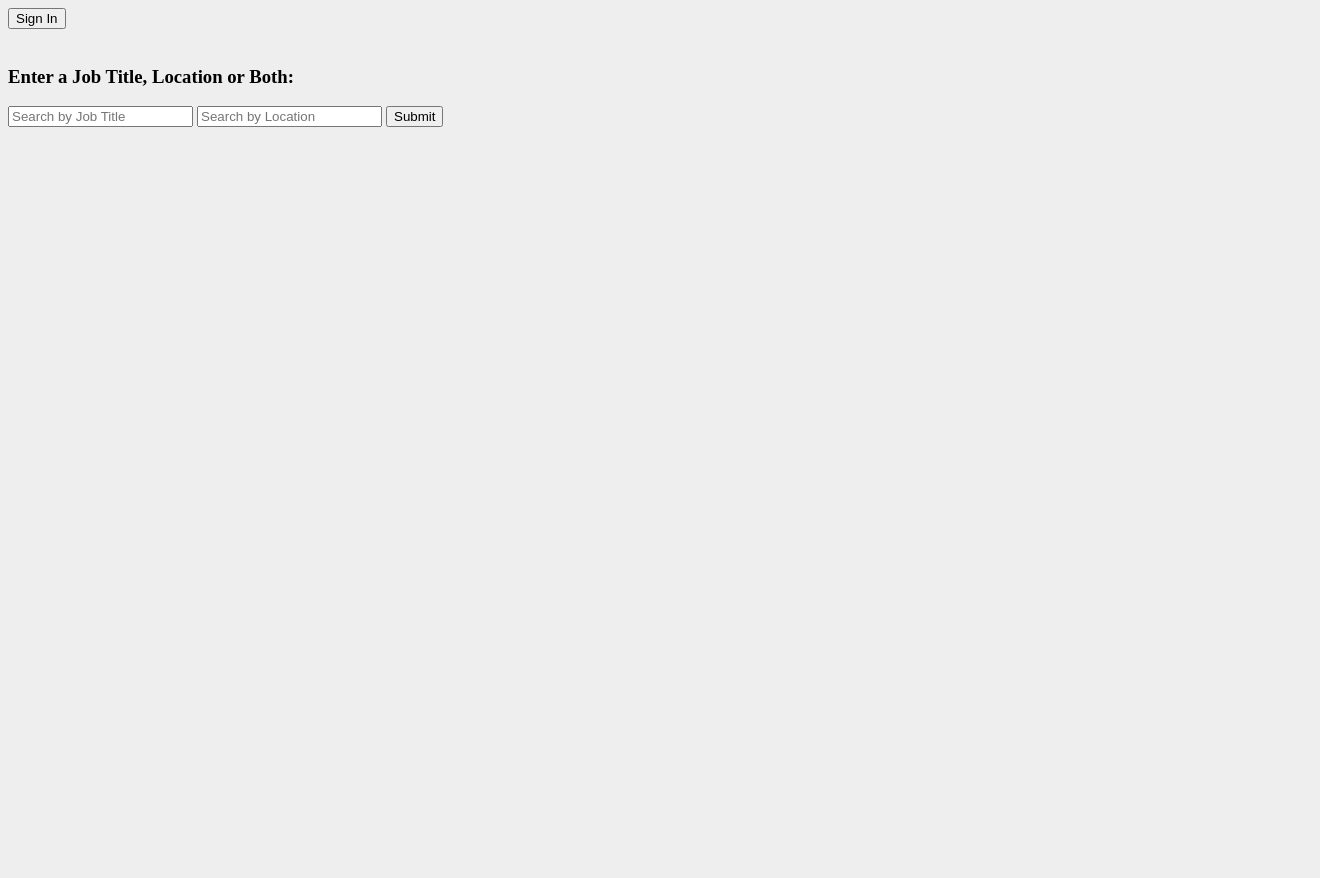
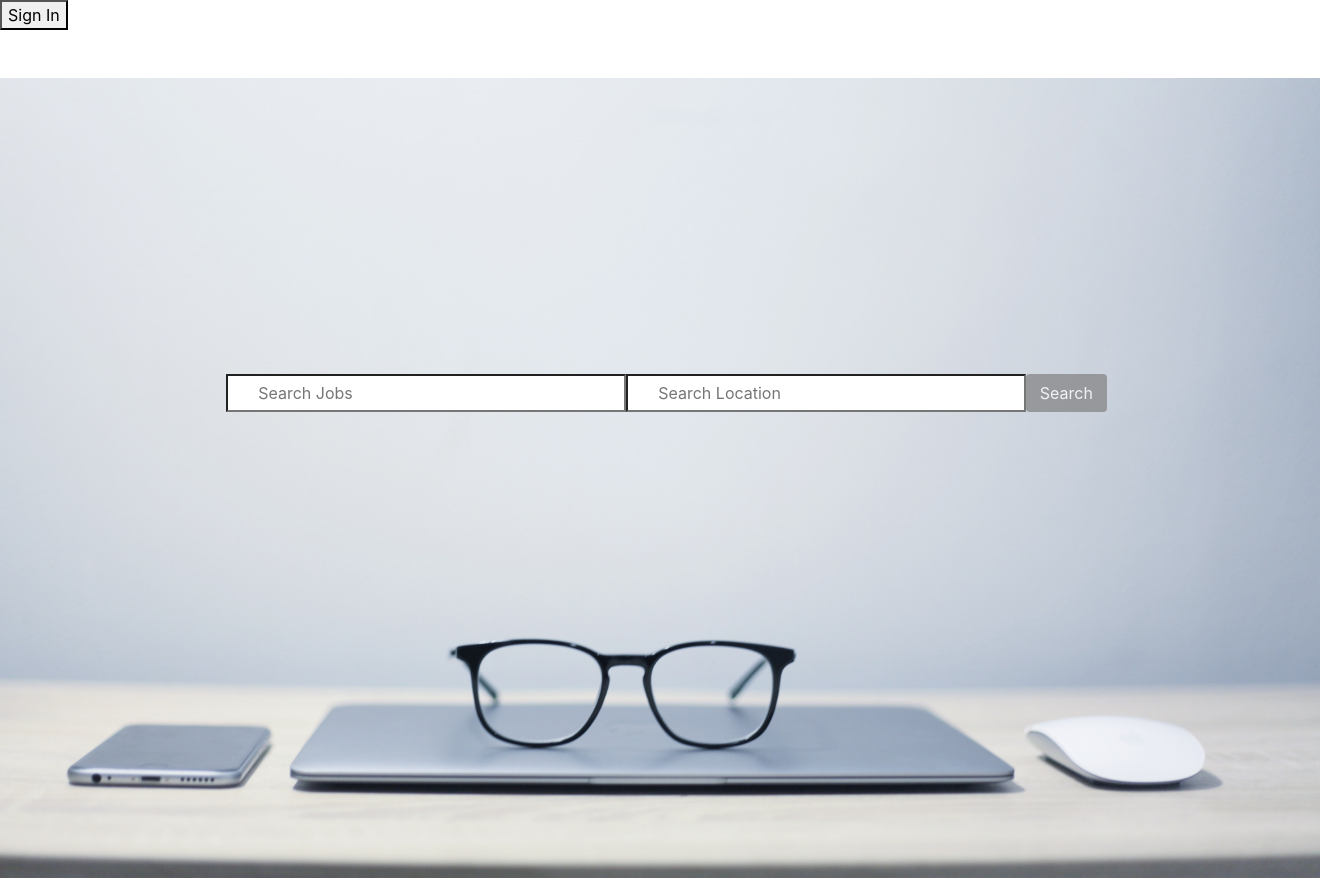
Before and after one commit to kazshidara/jobsearch-engine-project, a Flask app: page / in a window 1320 px wide. Before the commit the page ends 127 px from the top, so only its background shows below. Run offline with Flask 2, Linux system fonts and the light colour scheme; some libraries are stand-ins or nearby versions.

Commit message:
Implemented Bootstrap and started styling search page

```diff
--- a/static/style_sheet.css
+++ b/static/style_sheet.css
@@ -1,8 +1,12 @@
-body {
-    background-color: #eee;
+* {
+  box-sizing: border-box;
 }
 
-
+body, html {
+    height: 100%;
+    background-color: transparent;
+}
+/* Modal styling for rating form */
 #modal {
     position: fixed;
     top: 0;
@@ -19,3 +23,63 @@ body {
     padding: 2em;
     background-color: rgba(170,20,0, 1)
 }
+
+.search-page {
+  /* The background image used search-page  */
+  background-image: url("/static/images/search_page.jpg");
+
+  /* Control the height of the image */
+  min-height: 100%;
+  background-position: center;
+  background-repeat: no-repeat;
+  background-size: cover;
+  position: relative;
+  display:
+}
+
+/* Add styles to the search form container */
+.container {
+  position: absolute;
+  display: flex;
+  flex-flow: row wrap;
+  align-items: center;
+  margin: 10em;
+  min-width: %;
+  padding: 5%;
+  background-color: transparent;
+  bottom: 30%;
+
+}
+
+.input {
+  background-color: white;
+  background-image: url('/static/images/search_icon.png');
+  background-position: 5px 5px;
+  background-repeat: no-repeat;
+  padding-left: 3%;
+  width: 25em;
+  padding-top: 0.5%;
+  padding-bottom: 0.5%;
+}
+/* Set a style for the submit button */
+.btn {
+  background-color: gray;
+  color: white;
+  padding: .70%;
+  border: none;
+  cursor: pointer;
+  width: 8%;
+  opacity: 0.7;
+}
+
+.btn:hover {
+  opacity: 0.9;
+}
+
+.job .location {
+    width: 100%;
+}
+
+.options {
+    background-color: transparent;
+}
--- a/templates/base.html
+++ b/templates/base.html
@@ -1,16 +1,26 @@
 <!doctype html>
 <html>
 <head>
-  <script src="https://code.jquery.com/jquery-3.2.1.min.js"></script>
+
+  <meta charset="utf-8">
+  <meta name="viewport" content="width=device-width, initial-scale=1, shrink-to-fit=no">
+
+  <link rel="stylesheet" href="https://maxcdn.bootstrapcdn.com/bootstrap/4.0.0/css/bootstrap.min.css">
   <link rel="stylesheet" type="text/css" href="/static/style_sheet.css">
-
+  <script src="https://cdnjs.cloudflare.com/ajax/libs/Chart.js/2.8.0/Chart.js"></script>
 
     {% if session %}
+
+      <div class="header" id="myHeader">
         <a href="/logout"><button>Log Out</button></a>
         <a href="/user_profile"><button>Profile</button></a>
         <a href="/"><button>Search for a Job</button></a>
+      </div>
+
     {% else %}
+      <div class="header" id="myHeader">
         <a href="/login"><button>Sign In</button></a>
+      </div>
     {% endif %}
 
     {% with messages = get_flashed_messages() %}
@@ -22,7 +32,7 @@
       {% endif %}
     {% endwith %}
 
-  <script src="https://cdnjs.cloudflare.com/ajax/libs/Chart.js/2.8.0/Chart.js"></script>
+
 
 </head>
 
@@ -39,6 +49,8 @@
 
   {% block content %} Put Content HERE! {% endblock %}
 
-
+  <script src="https://code.jquery.com/jquery-3.2.1.min.js"></script>
+  <script src="https://cdnjs.cloudflare.com/ajax/libs/popper.js/1.12.9/umd/popper.min.js"></script>
+  <script src="https://maxcdn.bootstrapcdn.com/bootstrap/4.0.0/js/bootstrap.min.js"></script>
 </body>
 </html>
--- a/templates/index.html
+++ b/templates/index.html
@@ -4,11 +4,13 @@
 
 {% block content %}
 
-    <h3>Enter a Job Title, Location or Both:</h3>
-    <form action="/jobs_search">
-        <input type="text" name="job title" placeholder="Search by Job Title">
-        <input type="text" name="job location" placeholder="Search by Location">
-        <input type="submit">
+
+<div class="search-page">
+    <form action="/jobs_search" class="container">
+        <input type="text" name="job title" placeholder="Search Jobs" class="input">
+        <input type="text" name="job location" placeholder="Search Location" class="input">
+        <button type="submit" class="btn">Search</button>
     </form>
+</div>
 
 {% endblock %}
```
Also changed, not shown: templates/login_form.html (+6 -5 lines), static/images/ben-kolde-FaPxZ88yZrw-unsplash.jpg (added), static/images/kari-shea-1SAnrIxw5OY-unsplash.jpg (added), static/images/search_icon.png (added), static/images/search_page.jpg (added), 2 other files.
